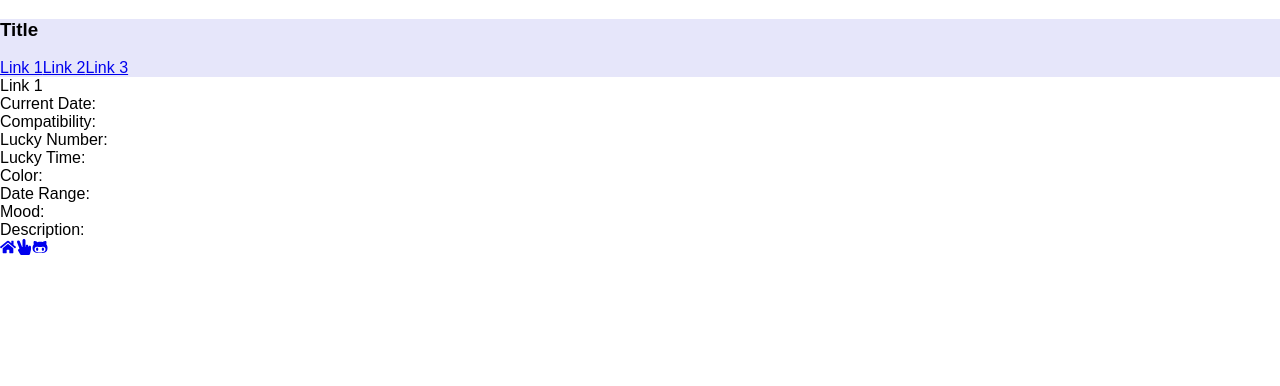
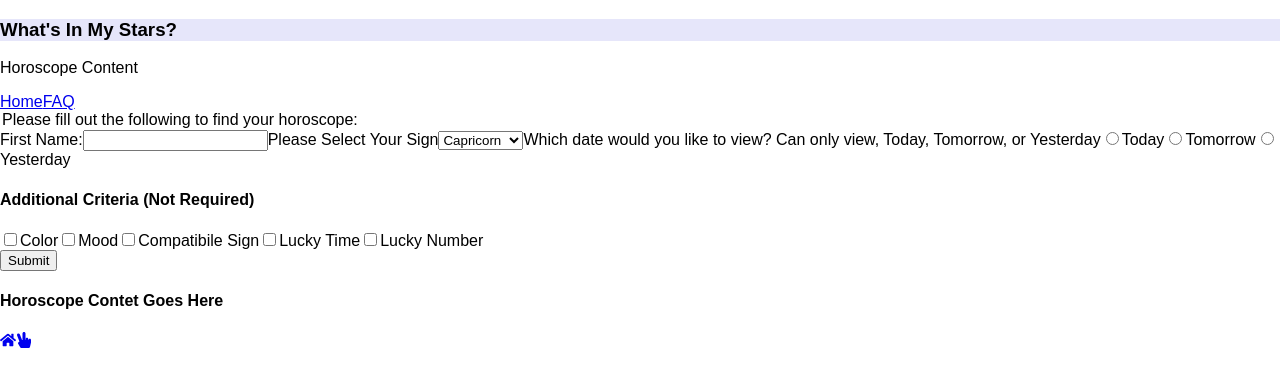
Before and after one commit to kari-mashburn/portfolio5, a React (Create React App) app in the folder mystars 2/: page / in a window 1280 px wide. Shown: the top 386 px of the page. Built offline with nearby package versions, Linux system fonts and the light colour scheme; no server answers.

Commit message:
working on my horoscope project
added form elements
header, nav, footer

```diff
--- a/mystars 2/package.json
+++ b/mystars 2/package.json
@@ -4,7 +4,8 @@
   "private": true,
   "dependencies": {
     "react": "^16.6.0",
-    "react-dom": "^16.4.2",
+    "react-bootstrap": "^0.32.4",
+    "react-dom": "^16.6.0",
     "react-icons": "^3.0.5",
     "react-router": "^4.3.1",
     "react-router-dom": "^4.3.1",
--- a/mystars 2/src/App.js
+++ b/mystars 2/src/App.js
@@ -6,37 +6,12 @@ import Footer from './components/Footer';
 import {BrowserRouter as Router} from 'react-router-dom'
 
 class App extends Component {
-    state = {
-      data: []
-    };
-
-componentDidMount() {
-  const URL = 'https://aztro.sameerkumar.website/?sign=pisces&day=today';
-  fetch(URL, {
-      method: 'POST'
-    }).then(response => response.json())
-    .then(json => {
-      this.setState({
-        data: json
-      });
-    });
-}
   render() {
     return (
       <Router>
         <div>
           <Header />
           <Main />
-           <div>
-              Current Date: {this.state.data.current_date} <br />
-              Compatibility: {this.state.data.compatibility} <br />
-              Lucky Number: {this.state.data.lucky_number} <br />
-              Lucky Time: {this.state.data.lucky_time} <br />
-              Color: {this.state.data.color} <br />
-              Date Range: {this.state.data.date_range} <br />
-              Mood: {this.state.data.mood} <br />
-              Description: {this.state.data.description} <br />
-          </div>
           <Footer />
         </div>
       </Router>
--- a/mystars 2/src/components/Footer.js
+++ b/mystars 2/src/components/Footer.js
@@ -2,15 +2,13 @@ import React, { Component } from 'react';
 import {NavLink} from 'react-router-dom';
 import {FaHome} from 'react-icons/fa'
 import {FaHandPeace} from 'react-icons/fa'
-import {FaGithubAlt} from 'react-icons/fa'
 
 class Footer extends Component {
   render() {
     return (
       <footer>
-        <NavLink to="/Pg1"><FaHome /></NavLink>
-        <NavLink to="/Pg2"><FaHandPeace /></NavLink>
-        <NavLink to="/Pg3"><FaGithubAlt /></NavLink>
+        <NavLink to="/Home"><FaHome /></NavLink>
+        <NavLink to="/FAQ"><FaHandPeace /></NavLink>
       </footer>
     );
   }
--- a/mystars 2/src/components/Form.js
+++ b/mystars 2/src/components/Form.js
@@ -1,29 +1,101 @@
 import React, { Component } from 'react';
 
-class Main extends Component {
-  state ={
-    data: []
-  };
+class Form extends Component {
+    state = {
+      data: []
+    };
 
-  componentDidMount() {
-    const url = "https://fengshui-api.com/api/v1/findSecretFriend?token=59eb6aa3Ecej4ce8Nm33mFF689NNA8AfA6C14hD1&year=1992&month=1&day=7";
-    fetch(url)
-      .then(res=>res.json())
-      .then(data=>{
-        console.log(data.results);
-        this.setState({data:data.results});
-      });
+    componentDidMount() {
+
     }
   renderStuff = ()=>{
+      const sign = document.getElementById("signs").value;
+      const date = document.getElementById("date").value;
+      const URL = `https://aztro.sameerkumar.website/?sign=${sign}&day=${date}`;
+      fetch(URL, {
+          method: 'POST'
+        }).then(response => response.json())
+        .then(json => {
+          this.setState({
+            data: json
+          });
+        });
+      const name = document.getElementById("fname").value;
+      const color = document.getElementById("color");
+      const mood = document.getElementById("mood");
+      const compatibility = document.getElementById("otherSigns");
+      const time = document.getElementById("time");
+      const number = document.getElementById("number");
+
+      if(color.checked === true){
+        <p>Color: {this.state.data.color}</p>
+      }
+      if(mood.checked === true){
+        <p>Mood: {this.state.data.mood}</p>
+      }
+      if(compatibility === true){
+        <p>Compatibile Sign: {this.state.data.compatibility}</p>
+      }
+      if(time.checked === true){
+        <p>Lucky Time: {this.state.data.lucky_time}</p>
+      }
+      if(number.checked === true){
+        <p>Lucky Number: {this.state.data.lucky_number}</p>
+      }
   }
+
 
   render() {
     return (
       <section>
-
+        <form>
+          <legend>Please fill out the following to find your horoscope:</legend>
+          <label for="fname">First Name:</label>
+          <input type="text" name="fname" id="fname" required/>
+          <label for="sign">Please Select Your Sign</label>
+          <select name="signs" id="signs" required>
+            <option value="capricorn">Capricorn</option>
+            <option value="aquarius">Aquarius</option>
+            <option value="pisces">Pisces</option>
+            <option value="aries">Aries</option>
+            <option value="taurus">Taurus</option>
+            <option valeu="gemini">Gemini</option>
+            <option value="cancer">Cancer</option>
+            <option value="leo">Leo</option>
+            <option value="virgo">Virgo</option>
+            <option value="libra">Libra</option>
+            <option value="scorpio">Scorpio</option>
+            <option value="sagittarius">Sagittarius</option>
+          </select>
+          <label for="date">Which date would you like to view? Can only view, Today, Tomorrow, or Yesterday</label>
+          <input type="radio" name="date" id="today" required/>Today
+          <input type="radio" name="date" id="tomorrow"/>Tomorrow
+          <input type="radio" name="date" id="yesterday"/>Yesterday
+          <div>
+            <h4>Additional Criteria (Not Required)</h4>
+            <input type="checkbox" name="color" id="color" value="Color"/>Color
+            <input type="checkbox" name="mood" id="mood" value="Mood"/>Mood
+            <input type="checkbox" name="otherSigns" id="otherSigns" value="Other Signs"/>Compatibile Sign
+            <input type="checkbox" name="time" id="time" value="Time"/>Lucky Time
+            <input type="checkbox" name="number" id="number" value="Number"/>Lucky Number
+          </div>
+          <input type="submit" id="submitBtn" onClick={this.renderStuff}/>
+        </form>
       </section>
     );
   }
 }
 
-export default Main;
+export default Form;
+/*
+<div>
+Current Date: {this.state.data.current_date} <br />
+Compatibility: {this.state.data.compatibility} <br />
+Lucky Number: {this.state.data.lucky_number} <br />
+Lucky Time: {this.state.data.lucky_time} <br />
+Color: {this.state.data.color} <br />
+Date Range: {this.state.data.date_range} <br />
+Mood: {this.state.data.mood} <br />
+Description: {this.state.data.description} <br />
+</div>
+*/
--- a/mystars 2/src/components/Header.js
+++ b/mystars 2/src/components/Header.js
@@ -4,10 +4,15 @@ import Nav from './Nav'
 class Header extends Component {
   render() {
     return (
-      <header className="myHeader">
-      <h3>Title</h3>
-      <Nav />
-      </header>
+      <div>
+        <header className="myHeader">
+          <h3>What's In My Stars?</h3>
+        </header>
+        <div>
+          <p>Horoscope Content</p>
+        </div>
+          <Nav />
+      </div>
     );
   }
 }
--- a/mystars 2/src/components/Main.js
+++ b/mystars 2/src/components/Main.js
@@ -1,18 +1,22 @@
 import React, { Component } from 'react';
 import {Route} from 'react-router-dom'
 
-import Pg1 from '../pages/Pg1'
-import Pg2 from '../pages/Pg2'
-import Pg3 from '../pages/Pg3'
+import Home from '../pages/Home'
+import FAQ from '../pages/FAQ'
+import RightSideBar from '../components/RightSide';
+
 
 class Main extends Component {
   render() {
     return (
       <section>
-        <Route exact path='/' component={Pg1} />
-        <Route exact path='/Pg1' component={Pg1} />
-        <Route exact path='/Pg2' component={Pg2} />
-        <Route exact path='/Pg3' component={Pg3} />
+        <Route exact path='/' component={Home} />
+        <Route exact path='/Home' component={Home} />
+        <Route exact path='/FAQ' component={FAQ} />
+
+        <div>
+          <RightSideBar />
+        </div>
       </section>
     );
   }
--- a/mystars 2/src/components/Nav.js
+++ b/mystars 2/src/components/Nav.js
@@ -5,9 +5,8 @@ class Nav extends Component {
   render() {
     return (
       <nav>
-        <NavLink to="/Pg1">Link 1</NavLink>
-        <NavLink to="/Pg2">Link 2</NavLink>
-        <NavLink to="/Pg3">Link 3</NavLink>
+        <NavLink to="/Home">Home</NavLink>
+        <NavLink to="/FAQ">FAQ</NavLink>
       </nav>
     );
   }
--- /dev/null
+++ b/mystars 2/src/components/RightSide.js
@@ -0,0 +1,17 @@
+import React, { Component } from 'react';
+
+class RightSide extends Component {
+    state = {
+      data: []
+    };
+
+  render() {
+    return (
+      <section>
+      <h4>Horoscope Contet Goes Here</h4>
+      </section>
+    );
+  }
+}
+
+export default RightSide;
--- a/mystars 2/src/pages/Pg3.js
+++ b/mystars 2/src/pages/FAQ.js
@@ -1,7 +1,7 @@
 import React, { Component } from 'react';
 import '../App.css';
 
-class Pg3 extends Component {
+class FAQ extends Component {
   render() {
     return (
       <section>
@@ -11,4 +11,4 @@ class Pg3 extends Component {
   }
 }
 
-export default Pg3;
+export default FAQ;
--- /dev/null
+++ b/mystars 2/src/pages/Home.js
@@ -0,0 +1,14 @@
+import React, { Component } from 'react';
+import Form from '../components/Form';
+
+class Home extends Component {
+  render() {
+    return (
+        <div>
+        <Form />
+        </div>
+    );
+  }
+}
+
+export default Home;
--- a/mystars 2/src/pages/Pg1.js
+++ /dev/null
@@ -1,14 +0,0 @@
-import React, { Component } from 'react';
-import '../App.css';
-
-class Pg1 extends Component {
-  render() {
-    return (
-      <section>
-        Link 1
-      </section>
-    );
-  }
-}
-
-export default Pg1;
--- a/mystars 2/src/pages/Pg2.js
+++ /dev/null
@@ -1,14 +0,0 @@
-import React, { Component } from 'react';
-import '../App.css';
-
-class Pg2 extends Component {
-  render() {
-    return (
-      <section>
-        Link 2
-      </section>
-    );
-  }
-}
-
-export default Pg2;
```
Also changed, not shown: 1 other file (tests, documents, lock files or other folders).
